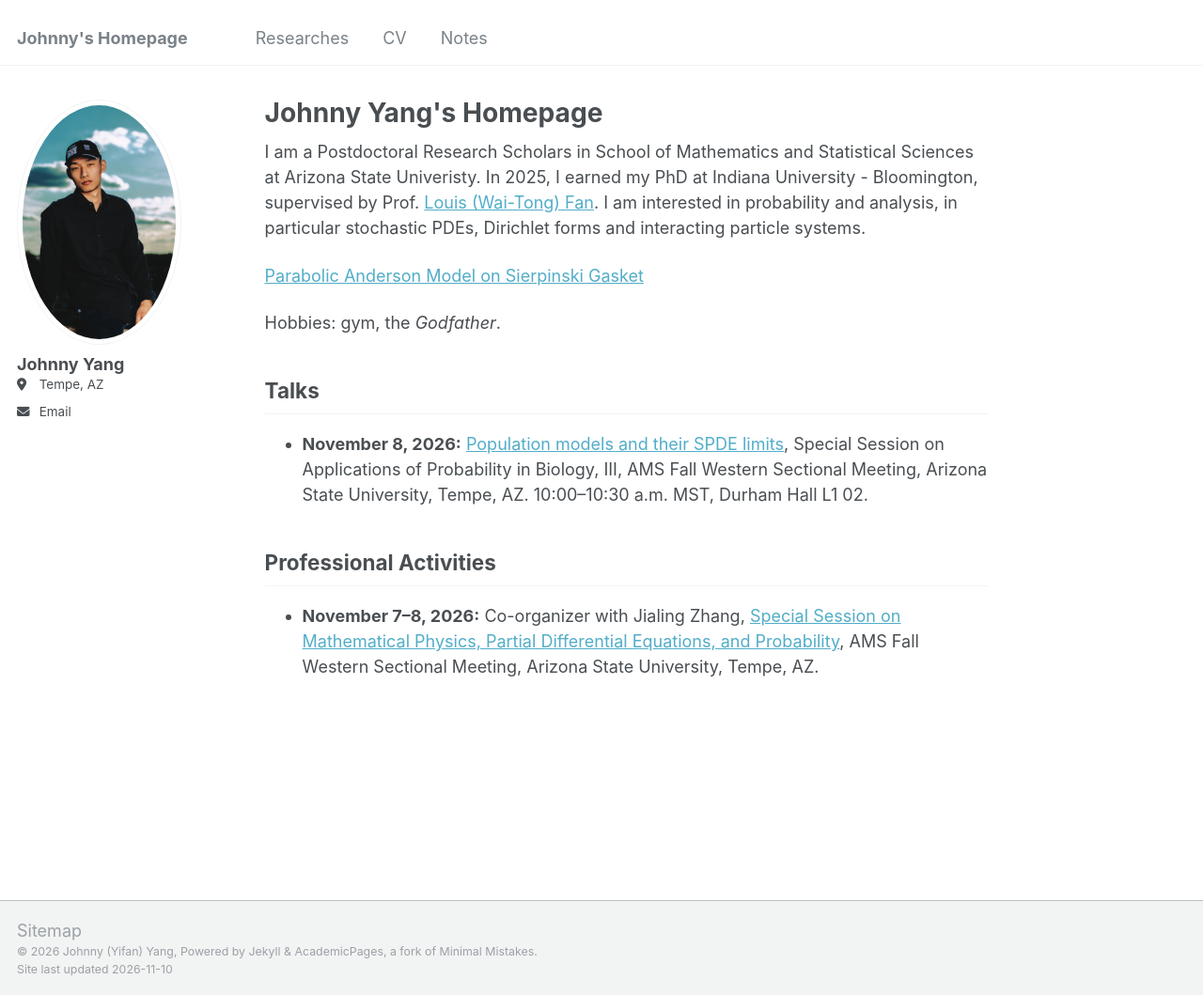
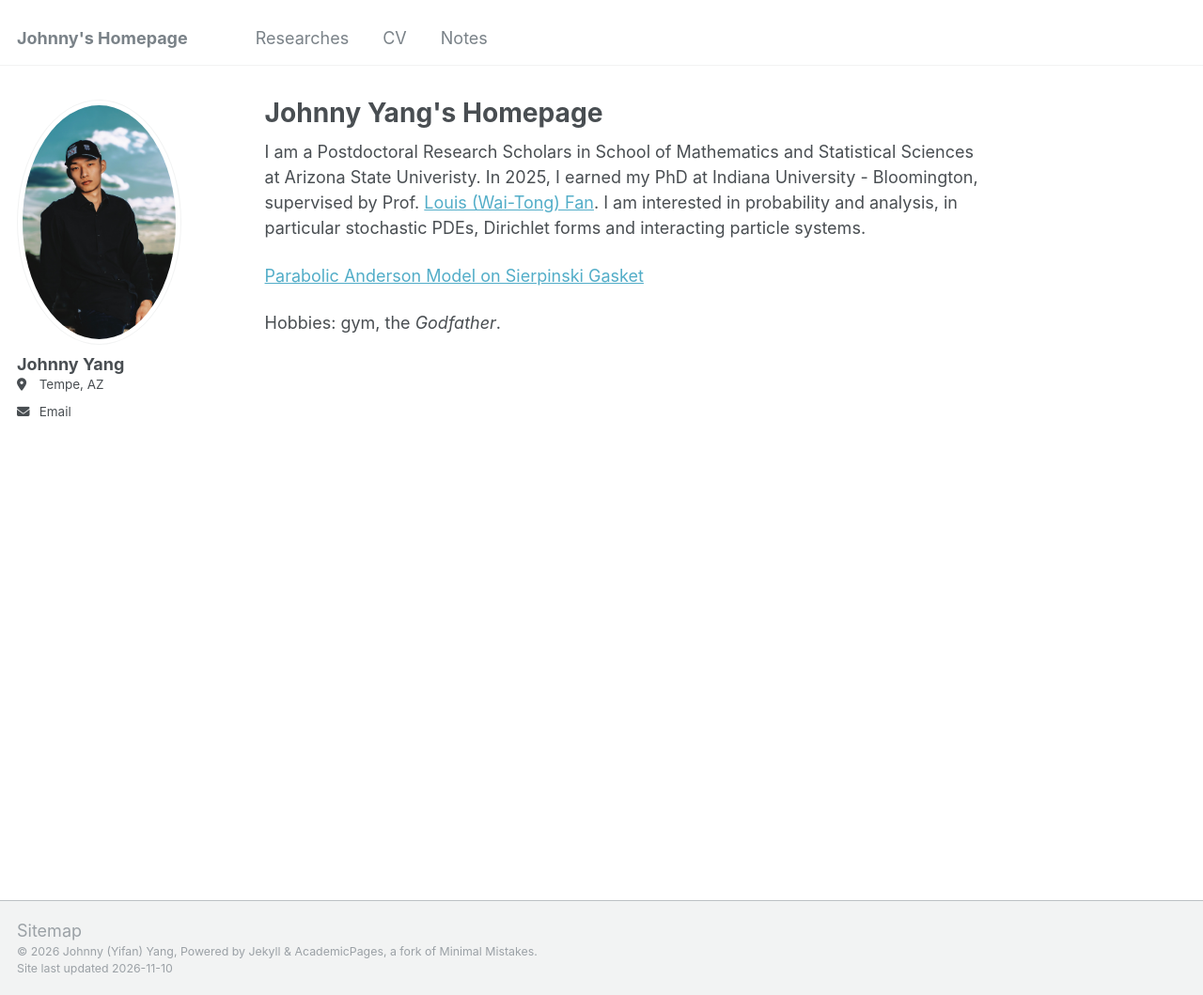
Before and after one commit to JohnnYang007/JohnnYang007.github.io, a Jekyll site: the page built from _pages/about.md, in a window 1280 px wide and 1059 px high. Shown: the whole window at 94% size. Built offline with Jekyll 4.4.1, drawn with Linux system fonts in a browser that asks for light colours.

Commit message:
Keep AMS talk and organizing service in CV only

```diff
--- a/_pages/about.md
+++ b/_pages/about.md
@@ -13,11 +13,3 @@ I am a Postdoctoral Research Scholars in School of Mathematics and Statistical S
 <p><a href="{{ '/simulations/pam.html' | relative_url }}" target="_blank" rel="noopener">Parabolic Anderson Model on Sierpinski Gasket</a></p>
 
 Hobbies:  gym,  the *Godfather*.
-
-## Talks
-
-- **November 8, 2026:** [Population models and their SPDE limits](https://meetings.ams.org/math/fall2026w/meetingapp.cgi/Paper/67844), Special Session on Applications of Probability in Biology, III, AMS Fall Western Sectional Meeting, Arizona State University, Tempe, AZ. 10:00–10:30 a.m. MST, Durham Hall L1 02.
-
-## Professional Activities
-
-- **November 7–8, 2026:** Co-organizer with Jialing Zhang, [Special Session on Mathematical Physics, Partial Differential Equations, and Probability](https://meetings.ams.org/math/fall2026w/meetingapp.cgi/Symposium/2094), AMS Fall Western Sectional Meeting, Arizona State University, Tempe, AZ.
```
